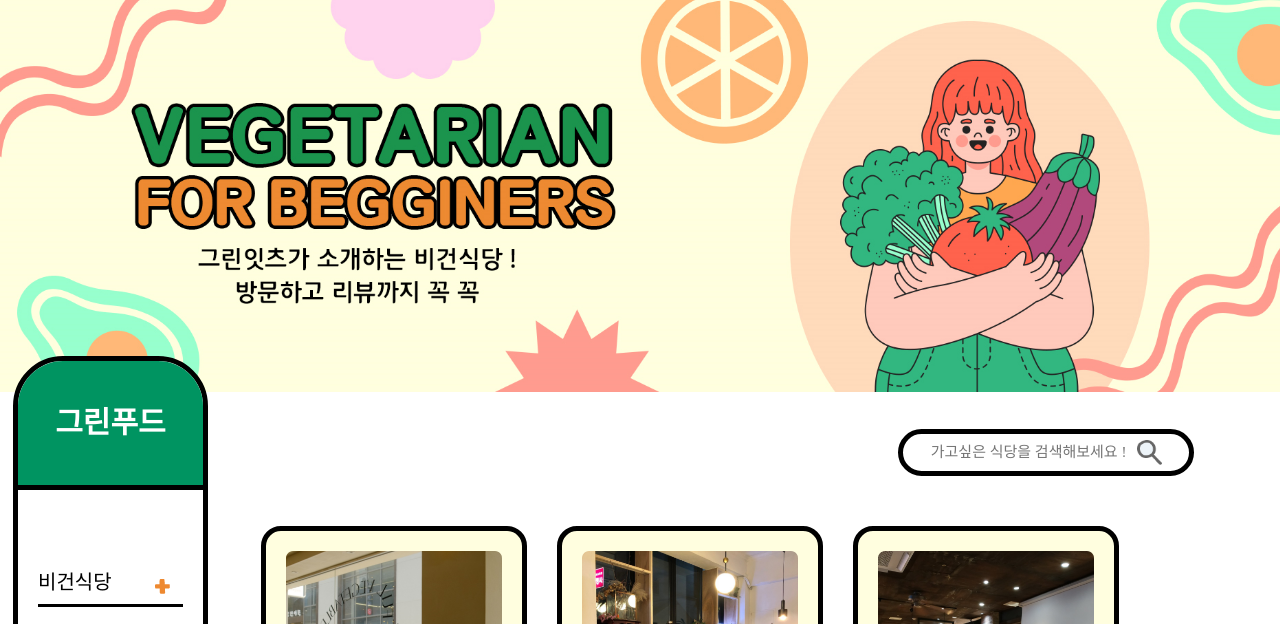
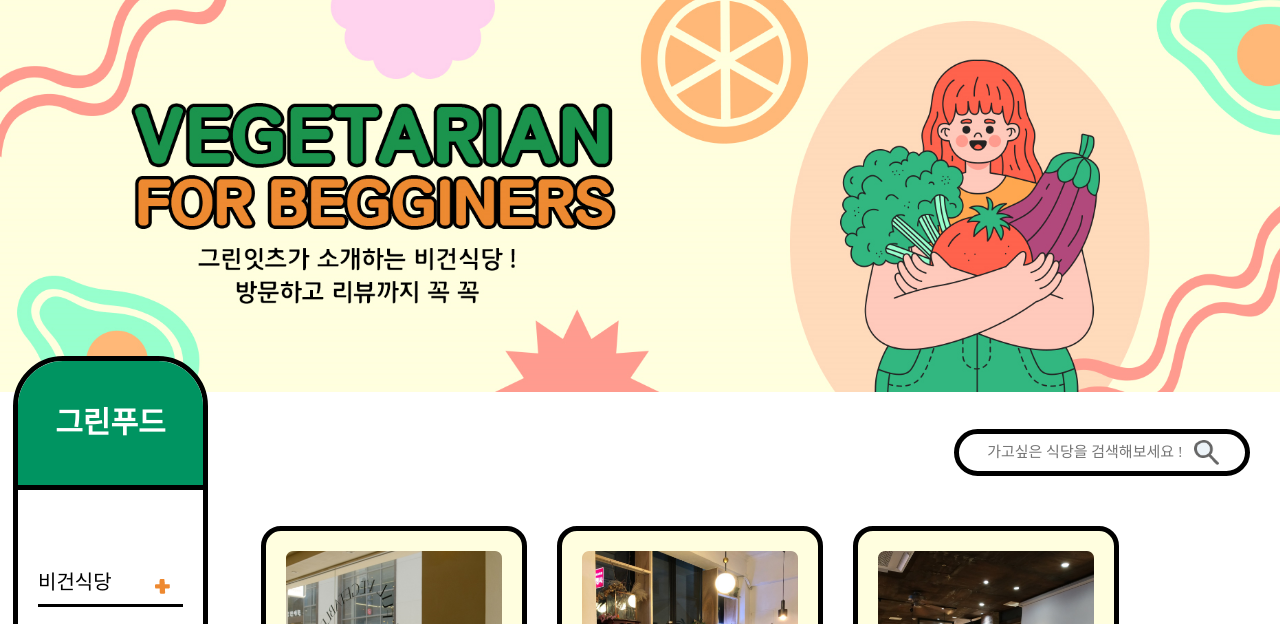
Before and after one commit to BoHyun-project/GreenEats, a plain HTML site: page restuarant.html in a window 1280 px wide. Shown: the part 141-765 px from the top of the page. Drawn offline with nearby package versions, Linux system fonts and the light colour scheme; a web font is replaced by a local one.

Commit message:
Add files via upload

```diff
--- a/css/restaurant.css
+++ b/css/restaurant.css
@@ -135,8 +135,10 @@ input {
     background: url(../images/restaurant/saerch.png) no-repeat 90% 50%;
     background-size: 25px 25px;
     padding: 10px 20px 10px 0;
-    margin-left: 68%;
+    margin-right: 70px;
     margin-top: 30px;
+    display: block;
+    float: right;
 }
 
 /* 서치 */
@@ -147,6 +149,7 @@ input {
     display: -webkit-box;
     display: -ms-flexbox;
     display: flex;
+    clear: both;
 }
 
 /* 식당정보 전체박스 */
```
